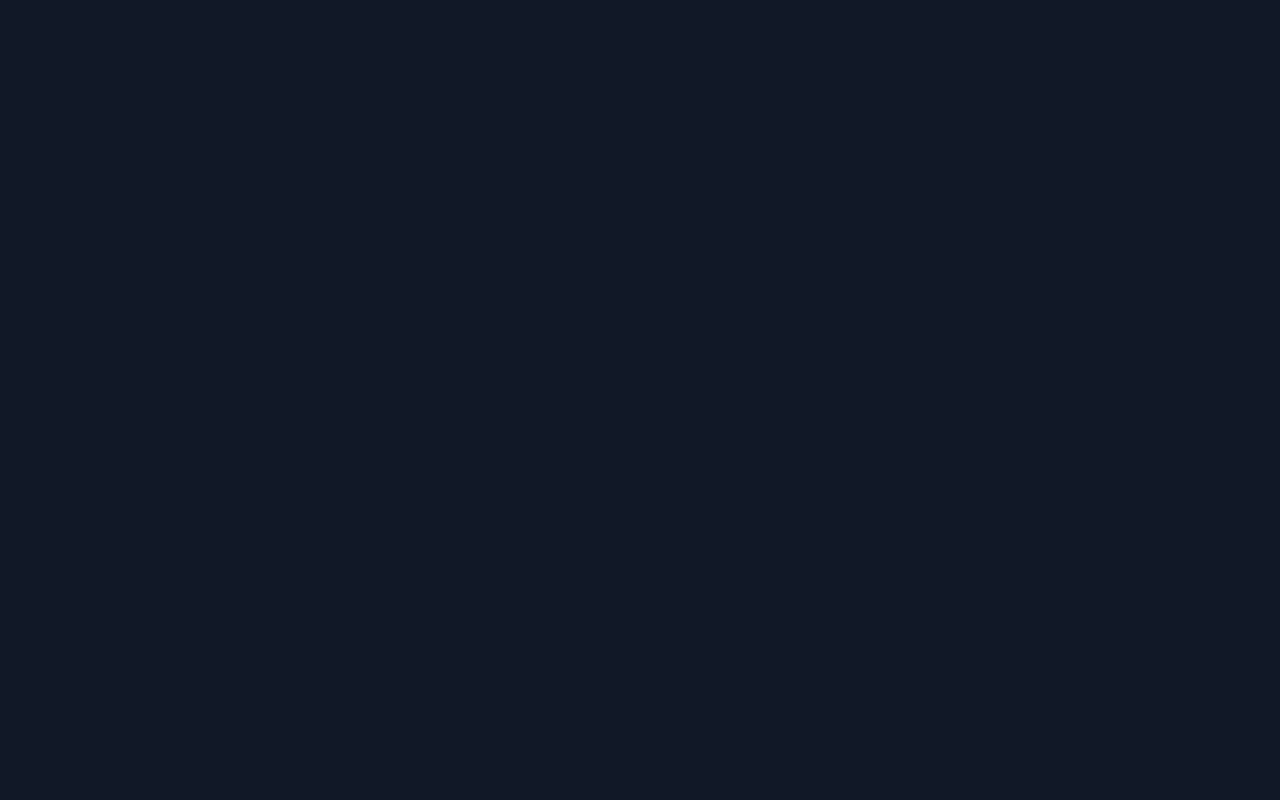
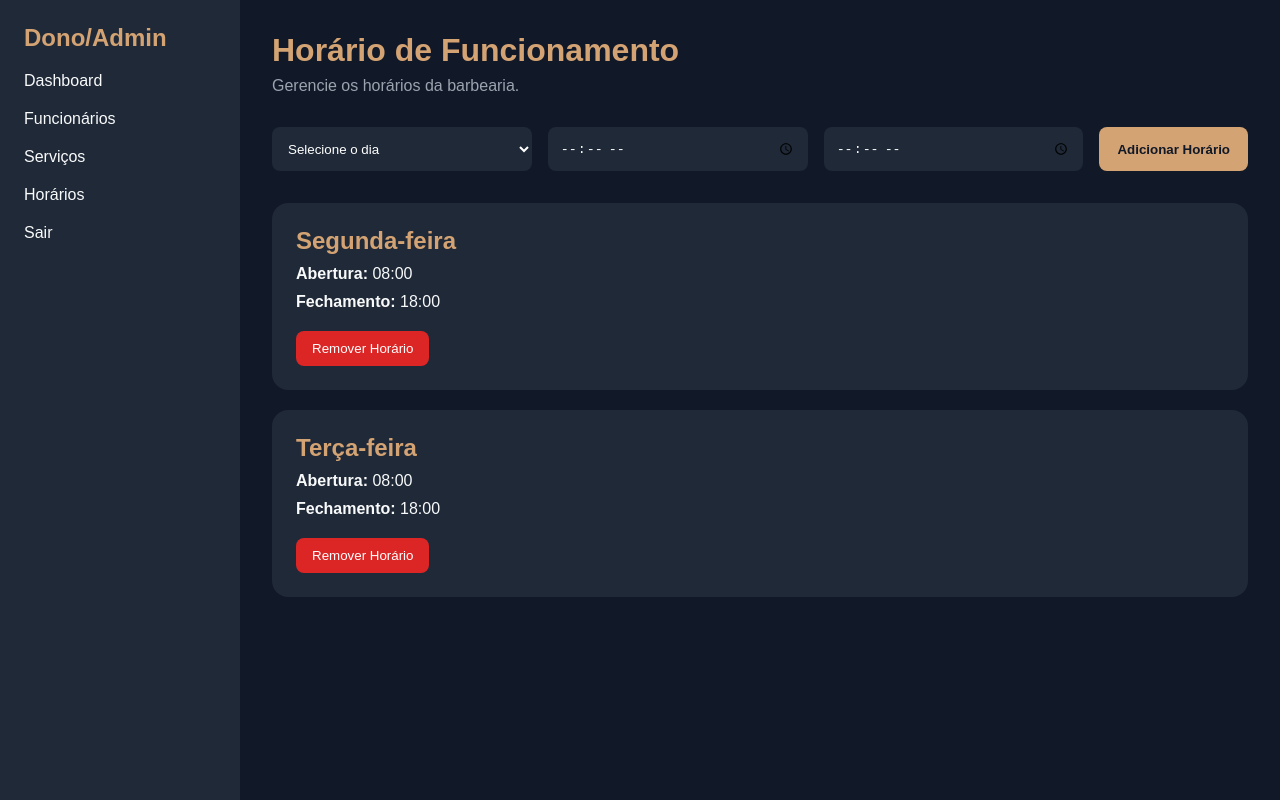
Before and after one commit to Davi-Madruga/SaaS-web, a React (Vite) app in the folder front-barbearia/: page /admin/horarios in a window 1280 px wide. Before the commit this address had no page. Built offline with nearby package versions, Linux system fonts and the light colour scheme.

Commit message:
adicionando o requisito funcional 10

```diff
--- a/front-barbearia/src/index.css
+++ b/front-barbearia/src/index.css
@@ -334,3 +334,18 @@ button {
 
   font-weight: bold;
 }
+
+/* Select com o mesmo estilo dos inputs */
+
+.block-form select {
+  flex: 1;
+  min-width: 200px;
+
+  padding: 12px;
+
+  border-radius: 8px;
+  border: none;
+
+  background-color: #1f2937;
+  color: white;
+}
--- a/front-barbearia/src/layouts/AdminLayout.jsx
+++ b/front-barbearia/src/layouts/AdminLayout.jsx
@@ -19,6 +19,11 @@ function AdminLayout() {
     },
 
     {
+      path: "/admin/horarios",
+      label: "Horários"
+    },
+
+    {
       path: "/",
       label: "Sair"
     }
--- a/front-barbearia/src/mocks/mockData.js
+++ b/front-barbearia/src/mocks/mockData.js
@@ -151,3 +151,23 @@ export const employees = [
     funcao: "Barbeiro"
   }
 ];
+
+/*
+  Horários de funcionamento da barbearia.
+*/
+
+export const businessHours = [
+  {
+    id: 1,
+    dia: "Segunda-feira",
+    abertura: "08:00",
+    fechamento: "18:00"
+  },
+
+  {
+    id: 2,
+    dia: "Terça-feira",
+    abertura: "08:00",
+    fechamento: "18:00"
+  }
+];
--- /dev/null
+++ b/front-barbearia/src/pages/admin/BusinessHours.jsx
@@ -0,0 +1,162 @@
+import { useState } from "react";
+
+import Header from "../../components/Header";
+
+import {
+  businessHours
+} from "../../mocks/mockData";
+
+/*
+  Tela responsável pelo gerenciamento
+  do horário de funcionamento.
+*/
+
+function BusinessHours() {
+
+  // Lista dos horários cadastrados
+  const [hoursList, setHoursList] =
+    useState(businessHours);
+
+  // Estados do formulário
+  const [dia, setDia] = useState("");
+  const [abertura, setAbertura] =
+    useState("");
+
+  const [fechamento, setFechamento] =
+    useState("");
+
+  /*
+    Adiciona um novo horário.
+  */
+  function handleAddHour() {
+
+    if (!dia || !abertura || !fechamento) {
+      alert("Preencha todos os campos.");
+      return;
+    }
+
+    const newHour = {
+      id: Date.now(),
+      dia,
+      abertura,
+      fechamento
+    };
+
+    setHoursList([
+      ...hoursList,
+      newHour
+    ]);
+
+    // Limpa os campos
+    setDia("");
+    setAbertura("");
+    setFechamento("");
+  }
+
+  /*
+    Remove um horário cadastrado.
+  */
+  function removeHour(id) {
+
+    const updatedHours =
+      hoursList.filter(
+        (hour) => hour.id !== id
+      );
+
+    setHoursList(updatedHours);
+  }
+
+  return (
+    <section>
+
+      <Header
+        title="Horário de Funcionamento"
+        subtitle="Gerencie os horários da barbearia."
+      />
+
+      <div className="block-form">
+
+        <select
+          value={dia}
+          onChange={(e) =>
+            setDia(e.target.value)
+          }
+        >
+
+          <option value="">
+            Selecione o dia
+          </option>
+
+          <option>Segunda-feira</option>
+          <option>Terça-feira</option>
+          <option>Quarta-feira</option>
+          <option>Quinta-feira</option>
+          <option>Sexta-feira</option>
+          <option>Sábado</option>
+
+        </select>
+
+        <input
+          type="time"
+          value={abertura}
+          onChange={(e) =>
+            setAbertura(e.target.value)
+          }
+        />
+
+        <input
+          type="time"
+          value={fechamento}
+          onChange={(e) =>
+            setFechamento(e.target.value)
+          }
+        />
+
+        <button onClick={handleAddHour}>
+          Adicionar Horário
+        </button>
+
+      </div>
+
+      <div className="appointments-list">
+
+        {hoursList.map((hour) => (
+
+          <div
+            key={hour.id}
+            className="appointment-card"
+          >
+
+            <h2>{hour.dia}</h2>
+
+            <p>
+              <strong>Abertura:</strong>
+              {" "}
+              {hour.abertura}
+            </p>
+
+            <p>
+              <strong>Fechamento:</strong>
+              {" "}
+              {hour.fechamento}
+            </p>
+
+            <button
+              onClick={() =>
+                removeHour(hour.id)
+              }
+            >
+              Remover Horário
+            </button>
+
+          </div>
+
+        ))}
+
+      </div>
+
+    </section>
+  );
+}
+
+export default BusinessHours;
--- a/front-barbearia/src/routes/AppRoutes.jsx
+++ b/front-barbearia/src/routes/AppRoutes.jsx
@@ -12,6 +12,7 @@ import AppointmentHistory from "../pages/client/AppointmentHistory";
 import BlockedSchedules from "../pages/barber/BlockedSchedules";
 import Employees from "../pages/admin/Employees";
 import ServicePrices from "../pages/admin/ServicePrices";
+import BusinessHours from "../pages/admin/BusinessHours";
 function AppRoutes() {
   return (
     <BrowserRouter>
@@ -35,6 +36,7 @@ function AppRoutes() {
           <Route index element={<AdminDashboard />} />
           <Route path="funcionarios" element={<Employees />} />
           <Route path="servicos" element={<ServicePrices />} />
+          <Route path="horarios" element={<BusinessHours />} />
         </Route>
       </Routes>
     </BrowserRouter>
```
